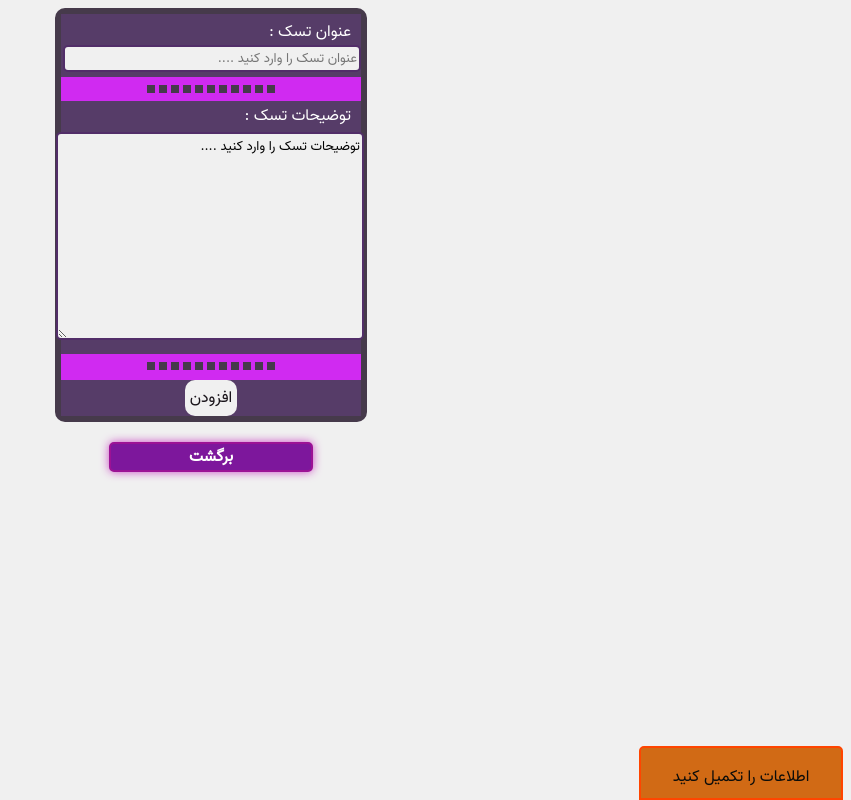
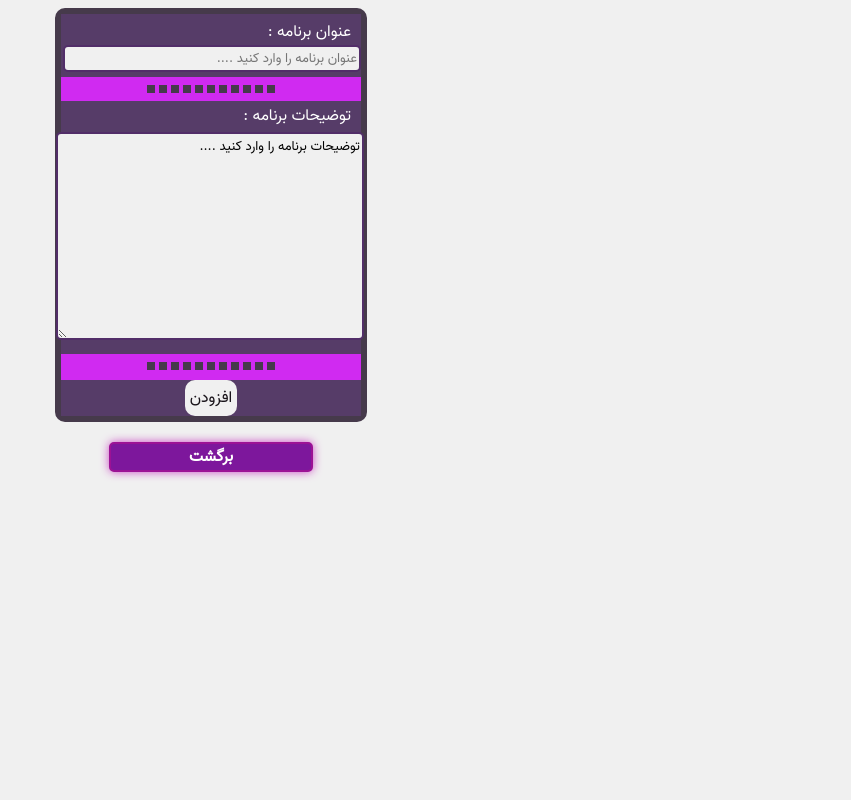
Before and after one commit to mohammadm938/task-Manager, a PHP site: page /taskJob.php?job=add in a window 1280 px wide. Shown: the whole page, without its empty margins (429-1280 px from the left). Run offline with PHP 8.4, Linux system fonts and the light colour scheme.

Commit message:
commit on 'main/taskManager'

```diff
--- a/taskManager/index.php
+++ b/taskManager/index.php
@@ -15,7 +15,7 @@
 </head>
 <body>
     <div id="add">
-        <a href="taskJob.php?job=add">اضافه کردن تسک جدید</a>
+        <a href="taskJob.php?job=add">اضافه کردن برنامه جدید</a>
     </div>
     <?php foreach ($result as $value):?>
     <div id="content">
--- a/taskManager/js/script.js
+++ b/taskManager/js/script.js
@@ -11,6 +11,7 @@
             if(successDiv.classList.contains("successTrue")){
                 successDiv.classList.remove('successTrue');
             }
+            setTimeout(() => {  successDiv.style.visibility = 'hidden'; }, 2000);
         }else if(done === true){
             message = "با موفقیت افزوده شد";
             successDiv.classList.add("successTrue");
--- a/taskManager/taskJob.php
+++ b/taskManager/taskJob.php
@@ -5,7 +5,7 @@
 $title;
 if ($_GET['job'] == 'add') {
     $job = 'add';
-    $title = "اضافه کردن تسک جدید";
+    $title = "اضافه کردن برنامه جدید";
 } elseif ($_GET['job'] == 'edit') {
     $id = $_GET['id'];
     $job = 'edit';
@@ -40,12 +40,12 @@
     ?>
         <form action="" method="post">
             <div id="header">
-                <label for="taskTitle">عنوان تسک : </label>
-                <input id="taskTitle" name="title" maxlength="20" type="text" placeholder="عنوان تسک را وارد کنید ...." value="<?php echo $results['title']; ?>">
+                <label for="taskTitle">عنوان برنامه : </label>
+                <input id="taskTitle" name="title" maxlength="20" type="text" placeholder="عنوان برنامه را وارد کنید ...." value="<?php echo $results['title']; ?>">
             </div>
             <hr>
             <div id="text">
-                <label for="taskText" id="taskTextLabel">توضیحات تسک : </label>
+                <label for="taskText" id="taskTextLabel">توضیحات برنامه : </label>
                 <br>
                 <textarea id="taskText" name="text" cols="30" rows="10"><?php echo $results['text']; ?></textarea>
             </div>
@@ -60,15 +60,15 @@
     ?>
         <form action="" method="post">
             <div id="header">
-                <label for="taskTitle">عنوان تسک : </label>
+                <label for="taskTitle">عنوان برنامه : </label>
                 <br>
-                <input id="taskTitle" name="title" maxlength="20" type="text" placeholder="عنوان تسک را وارد کنید ....">
+                <input id="taskTitle" name="title" maxlength="20" type="text" placeholder="عنوان برنامه را وارد کنید ....">
             </div>
             <hr>
             <div id="text">
-                <label for="taskText" id="taskTextLabel">توضیحات تسک : </label>
+                <label for="taskText" id="taskTextLabel">توضیحات برنامه : </label>
                 <br>
-                <textarea name="task" id="taskText" name="text" cols="30" rows="10">توضیحات تسک را وارد کنید ....</textarea>
+                <textarea name="task" id="taskText" name="text" cols="30" rows="10">توضیحات برنامه را وارد کنید ....</textarea>
             </div>
             <hr>
             <div id="buttons">
```
